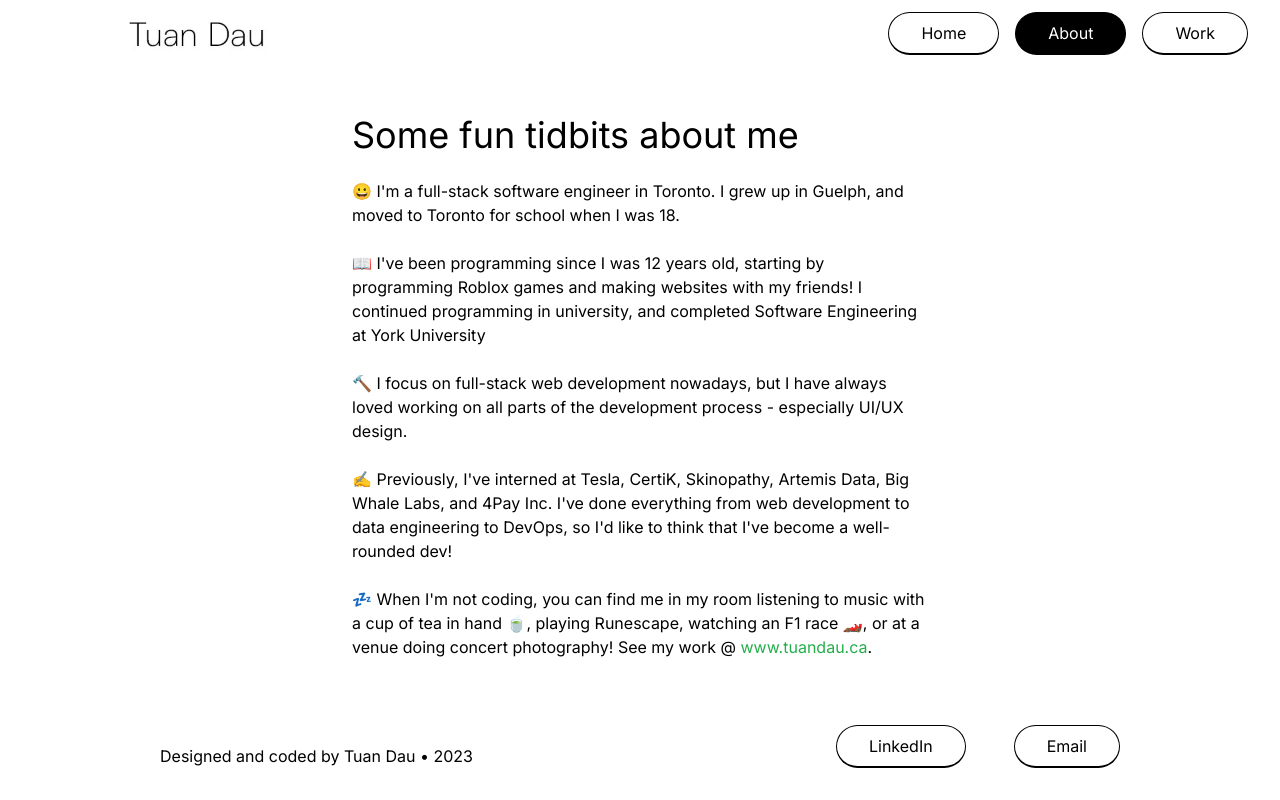
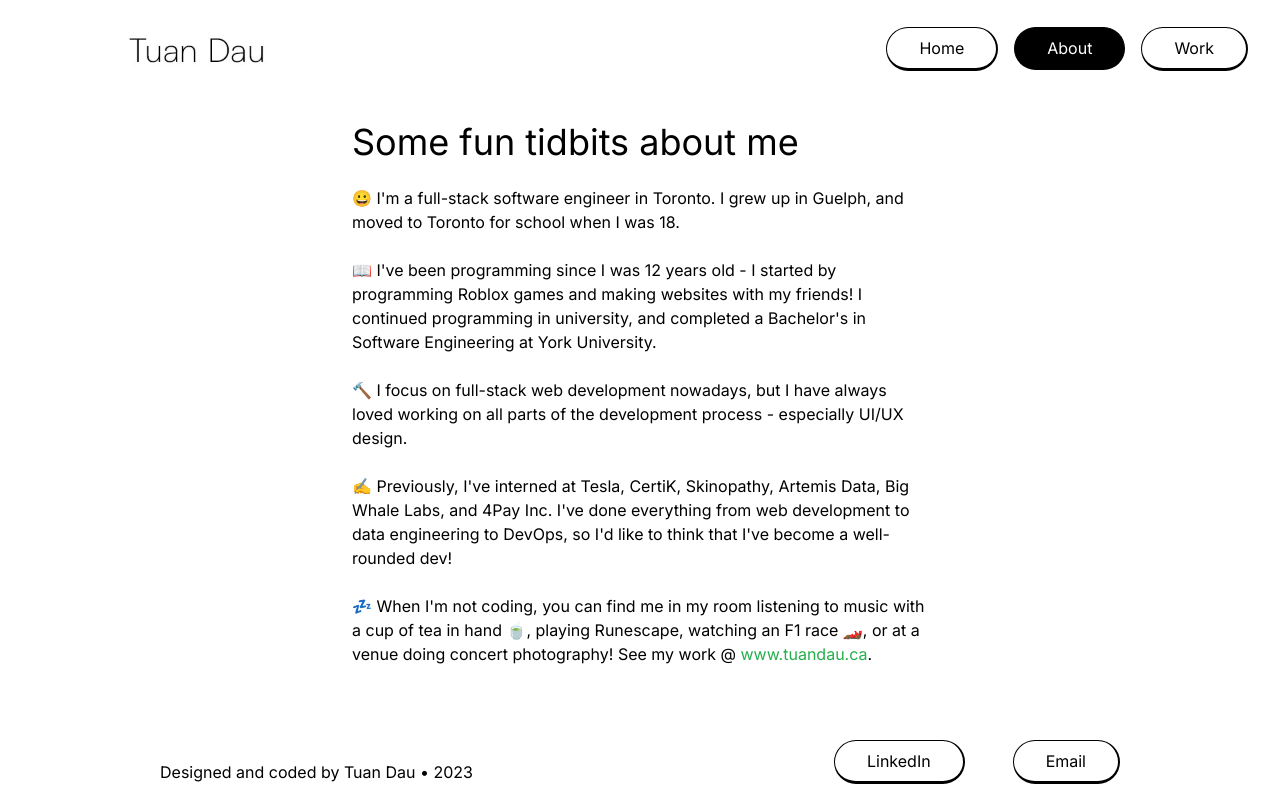
Before and after one commit to tuansydau/portfolio-website, a Next.js app: page /about in a window 1280 px wide. Built offline with nearby package versions, Linux system fonts and the light colour scheme.

Commit message:
fixed: button styling, hero section sizing

```diff
--- a/app/about/page.tsx
+++ b/app/about/page.tsx
@@ -21,10 +21,10 @@ export default function Home() {
                 in Guelph, and moved to Toronto for school when I was 18.
               </div>
               <div>
-                📖 I&apos;ve been programming since I was 12 years old, starting
-                by programming Roblox games and making websites with my friends!
-                I continued programming in university, and completed Software
-                Engineering at York University
+                📖 I&apos;ve been programming since I was 12 years old - I
+                started by programming Roblox games and making websites with my
+                friends! I continued programming in university, and completed a
+                Bachelor&apos;s in Software Engineering at York University.
               </div>
               <div>
                 🔨 I focus on full-stack web development nowadays, but I have
--- a/components/Footer.tsx
+++ b/components/Footer.tsx
@@ -4,13 +4,13 @@ import Modal from './Modal';
 import { useState } from 'react';
 
 const buttonClass =
-  'border-black border rounded-full py-2 px-8 bg-white hover:bg-black hover:text-white border-b-2 hover:cursor-pointer';
+  'border-black border rounded-full py-2 px-8 bg-white hover:bg-black hover:text-white border-b-3 border-r-2 hover:cursor-pointer';
 
 export default function Footer() {
   const [modalOpen, setModalOpen] = useState(false);
 
   return (
-    <div className="flex w-3/4 justify-between items-end space-x-12 mt-4 mb-8">
+    <div className="flex w-3/4 justify-between items-end space-x-12 mt-4 mb-4">
       <Modal isModalOpen={modalOpen} modalSetter={setModalOpen} />
       <div className="invisible sm:visible">
         Designed and coded by Tuan Dau • 2023
--- a/components/Navbar.tsx
+++ b/components/Navbar.tsx
@@ -3,14 +3,14 @@ import Image from 'next/image';
 import Link from 'next/link';
 
 const buttonClass =
-  'border-black border rounded-full py-2 px-8 bg-white hover:bg-black hover:text-white border-b-2';
+  'border-black border rounded-full py-2 px-8 bg-white hover:bg-black hover:text-white border-b-3 border-r-2';
 
 const highlightedClass =
   'border-black border rounded-full py-2 px-8 bg-black text-white border-b-2';
 
 export default function Navbar({ highlightedButton }: any) {
   return (
-    <div className="fixed z-10 flex w-full justify-between items-center space-x-12 py-2 px-8 border-black">
+    <div className="fixed z-10 flex w-full justify-between items-center space-x-12 py-6 px-8 border-black">
       <Link href="/">
         {/* <Image
           src="/logo1.png"
@@ -22,7 +22,7 @@ export default function Navbar({ highlightedButton }: any) {
         /> */}
         <Image
           src="/tuan-dau.gif"
-          className="invisible sm:visible sm:ml-16"
+          className="invisible sm:visible md:ml-16"
           alt=""
           title=""
           width={200}
--- a/tailwind.config.ts
+++ b/tailwind.config.ts
@@ -1,23 +1,26 @@
-import type { Config } from "tailwindcss";
+import type { Config } from 'tailwindcss';
 
 const config: Config = {
   content: [
-    "./pages/**/*.{js,ts,jsx,tsx,mdx}",
-    "./components/**/*.{js,ts,jsx,tsx,mdx}",
-    "./app/**/*.{js,ts,jsx,tsx,mdx}",
+    './pages/**/*.{js,ts,jsx,tsx,mdx}',
+    './components/**/*.{js,ts,jsx,tsx,mdx}',
+    './app/**/*.{js,ts,jsx,tsx,mdx}'
   ],
   theme: {
     extend: {
+      borderWidth: {
+        '3': '3px'
+      },
       backgroundImage: {
-        "gradient-radial": "radial-gradient(var(--tw-gradient-stops))",
-        "gradient-conic":
-          "conic-gradient(from 180deg at 50% 50%, var(--tw-gradient-stops))",
+        'gradient-radial': 'radial-gradient(var(--tw-gradient-stops))',
+        'gradient-conic':
+          'conic-gradient(from 180deg at 50% 50%, var(--tw-gradient-stops))'
       },
-      fontFamily:{
+      fontFamily: {
         playfair: 'Playfair_Display'
       }
-    },
+    }
   },
-  plugins: [],
+  plugins: []
 };
 export default config;
```
Also changed, not shown: app/page.tsx (+10 -9 lines).
